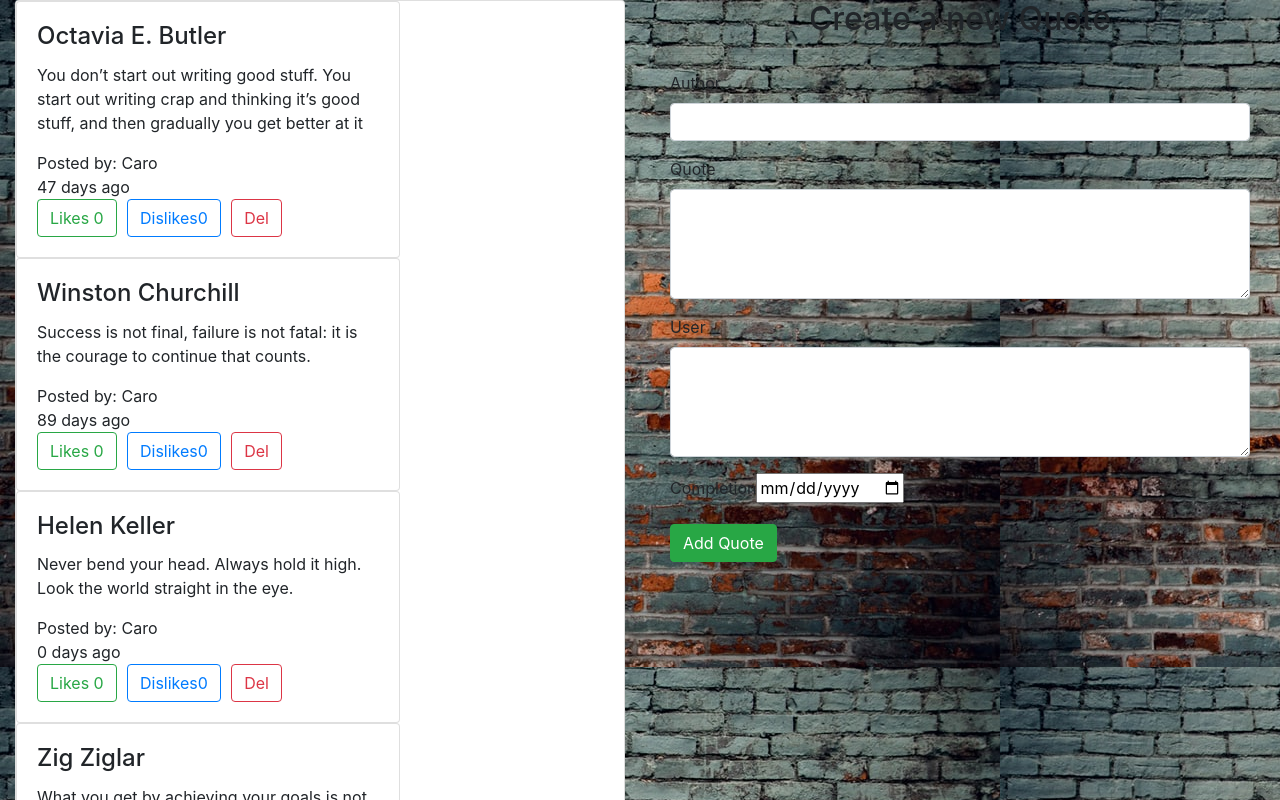
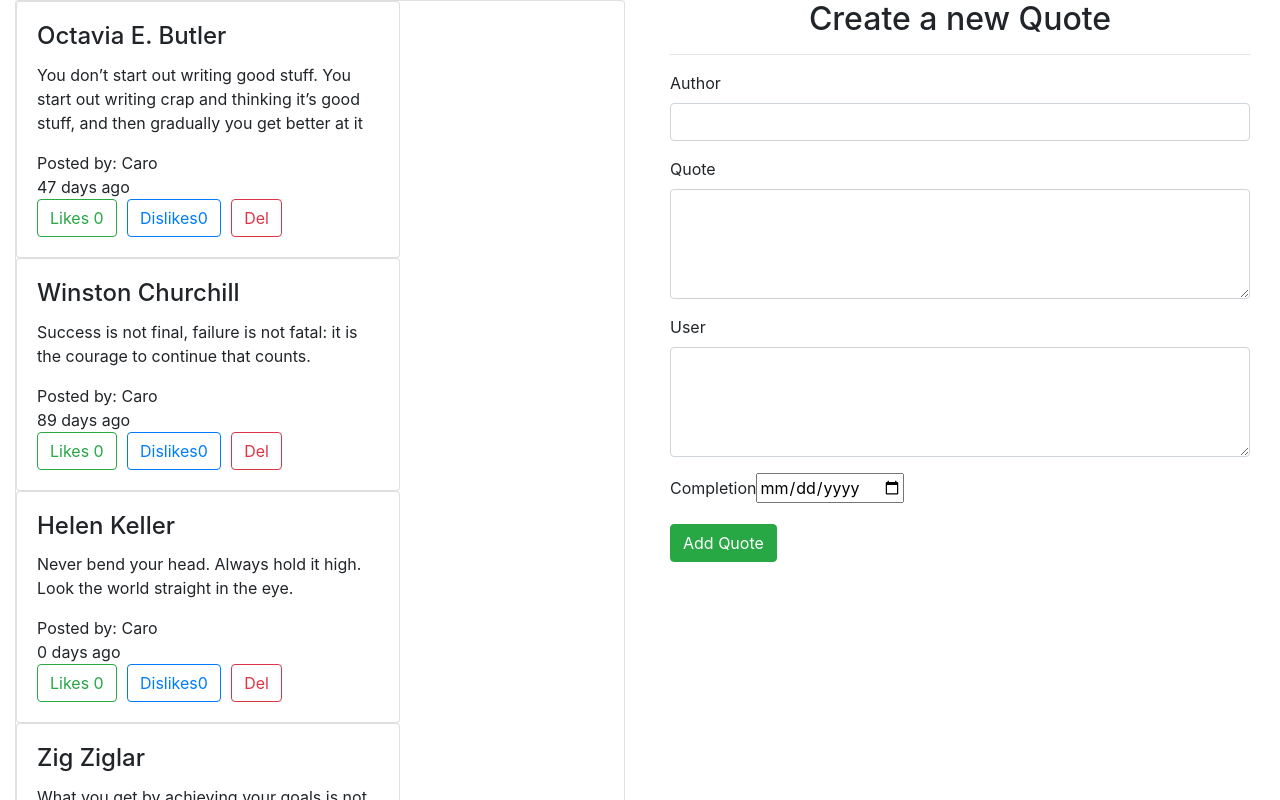
Before and after one commit to carol-wambui/New-quotes, an Angular app: page / in a window 1280 px wide. Shown: the top 800 px of the page. Built offline with nearby package versions, Linux system fonts and the light colour scheme.

Commit message:
remove image

```diff
--- a/src/styles.css
+++ b/src/styles.css
@@ -4,5 +4,5 @@ button{
     margin-right: 3%;
 }
 body{
-    background-image: url(./assets/photo-1521846562476-9c2446539e47.jpeg);
+    background-image: url();
 }
```
